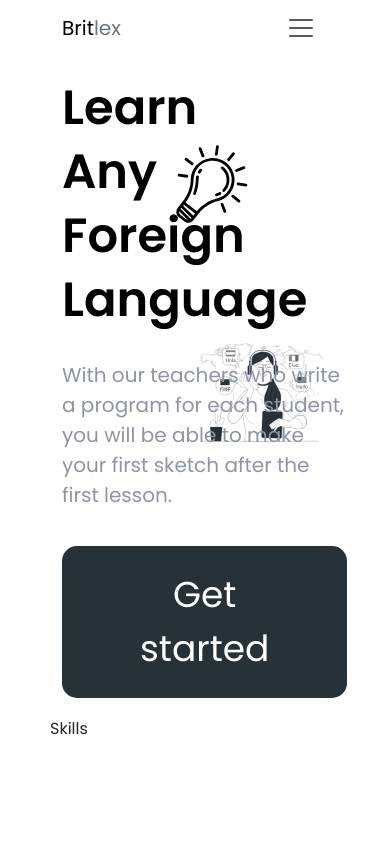
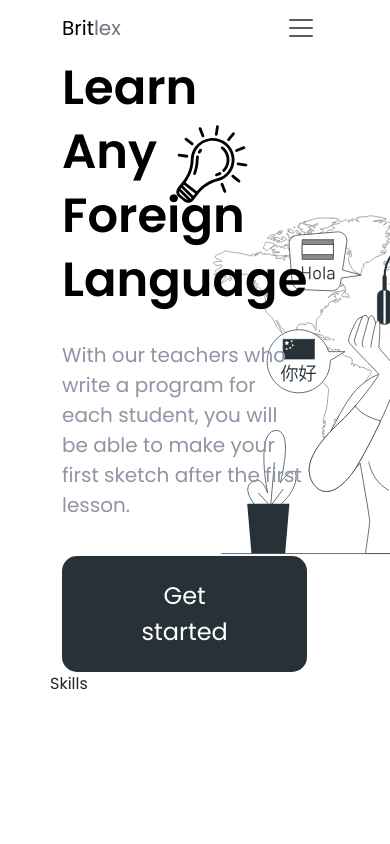
Before and after one commit to Rahmarulloh/britlex, a React (Create React App) app: page / in a window 390 px wide. Shown: the top 844 px of the page. Built offline with nearby package versions, Linux system fonts and the light colour scheme.

Commit message:
hero mobile continuing

```diff
--- a/src/styles/hero.css
+++ b/src/styles/hero.css
@@ -77,6 +77,12 @@
   }
 
   .hero .hero-context .btn-hero {
+    font-size: 24px;
     padding: 22px 78px;
   }
+
+  .hero .hero-image svg {
+    width: 460px;
+    height: 460px;
+  }
 }
```
